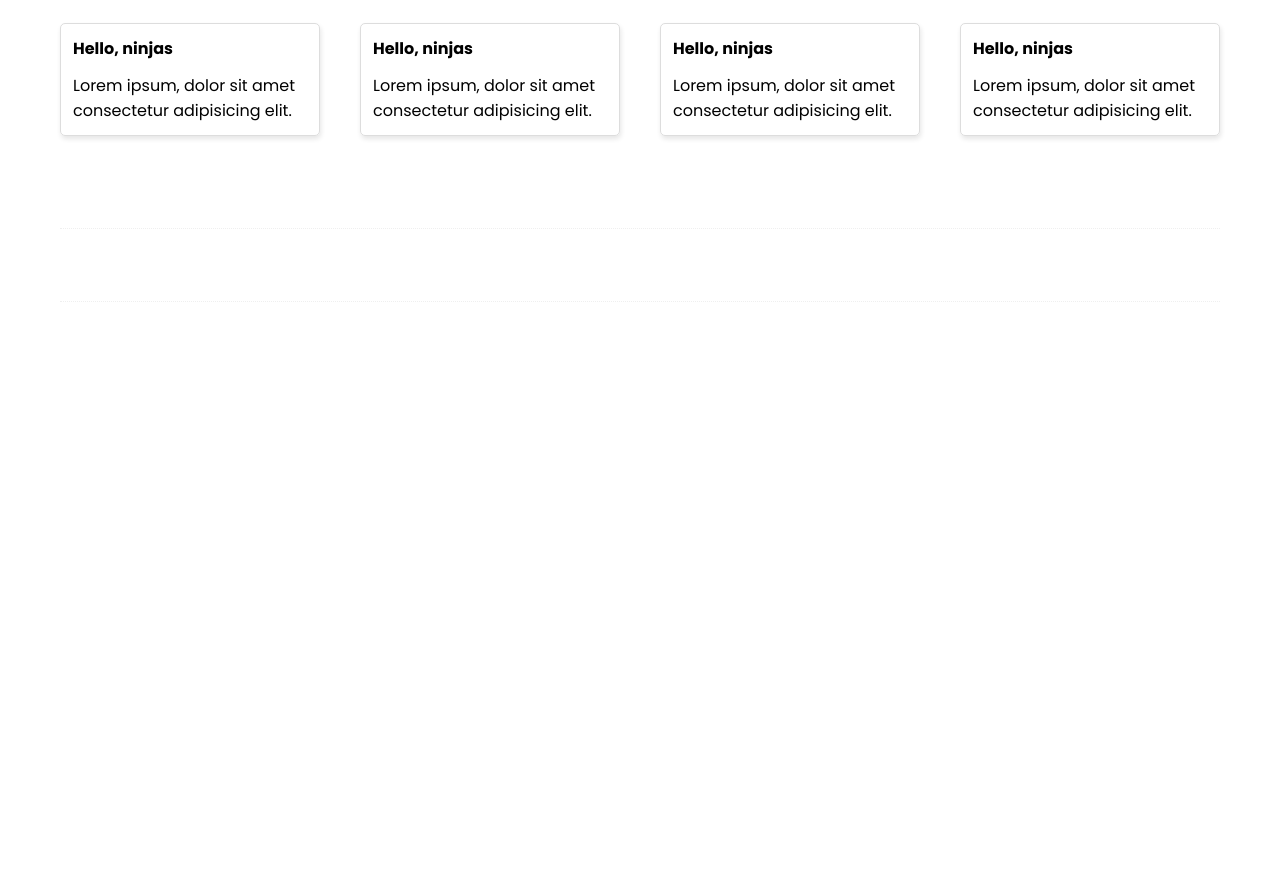
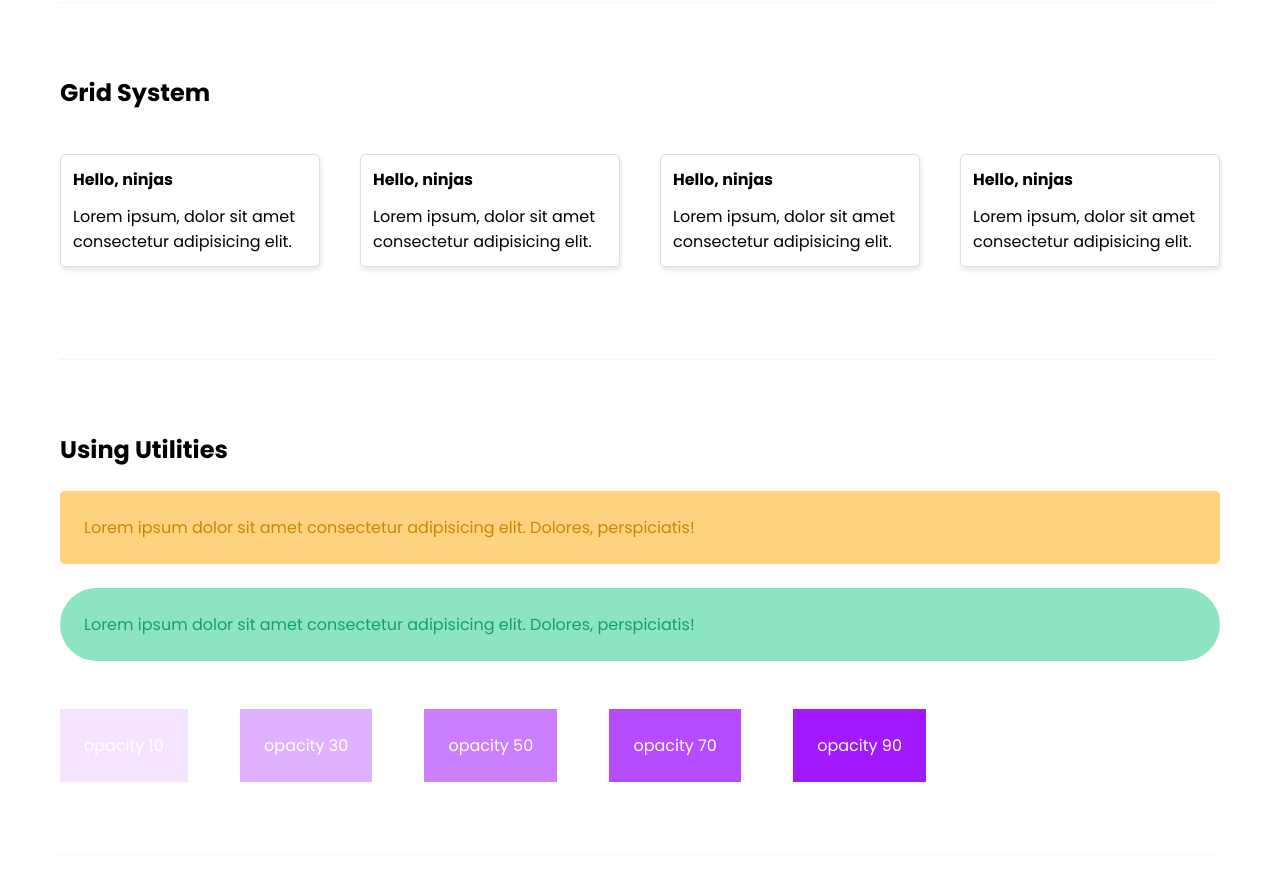
Before and after one commit to MohanpreetS/SASS_course, a website: page index.html in a window 1280 px wide. Shown: the part 1434-2328 px from the top of the page. Before the commit the page ends 1808 px from the top, so only its background shows below. Drawn offline with Linux system fonts and the light colour scheme.

Commit message:
using extend for making a navbar

```diff
--- a/index.html
+++ b/index.html
@@ -7,6 +7,12 @@
   <title>Complete SASS</title>
 </head>
 <body>
+  <nav class="navbar-primary text-white mb-4">
+    <div class="container">
+      <h2 class="site-title">Shinobi CSS</h2>
+      <p>A lightweight CSS library for dev ninjas</p>
+    </div>
+  </nav>
   <div class="container">
     <!-- colors -->
     <h2 class="mb-2">Colors</h2>
@@ -118,6 +124,18 @@
     <hr class="mt-4 mb-4">
 
     <!-- utilities -->
+    <h2>Using Utilities</h2>
+    <div class="mt-2 text-orange-dark-2 bg-orange-light-5 p-2 br-xs">
+      <p>Lorem ipsum dolor sit amet consectetur adipisicing elit. Dolores, perspiciatis!</p>
+    </div>
+    <div class="mt-2 text-secondary-dark-2 bg-secondary-light-5 p-2 br-lg">
+      <p>Lorem ipsum dolor sit amet consectetur adipisicing elit. Dolores, perspiciatis!</p>
+    </div>
+    <div class="display-i-b bg-purple text-white o-10 mt-3 mr-3 p-2">opacity 10</div>
+    <div class="display-i-b bg-purple text-white o-30 mt-3 mr-3 p-2">opacity 30</div>
+    <div class="display-i-b bg-purple text-white o-50 mt-3 mr-3 p-2">opacity 50</div>
+    <div class="display-i-b bg-purple text-white o-70 mt-3 mr-3 p-2">opacity 70</div>
+    <div class="display-i-b bg-purple text-white o-90 mt-3 mr-3 p-2">opacity 90</div>
 
     <hr class="mt-4 mb-4">
 
```
